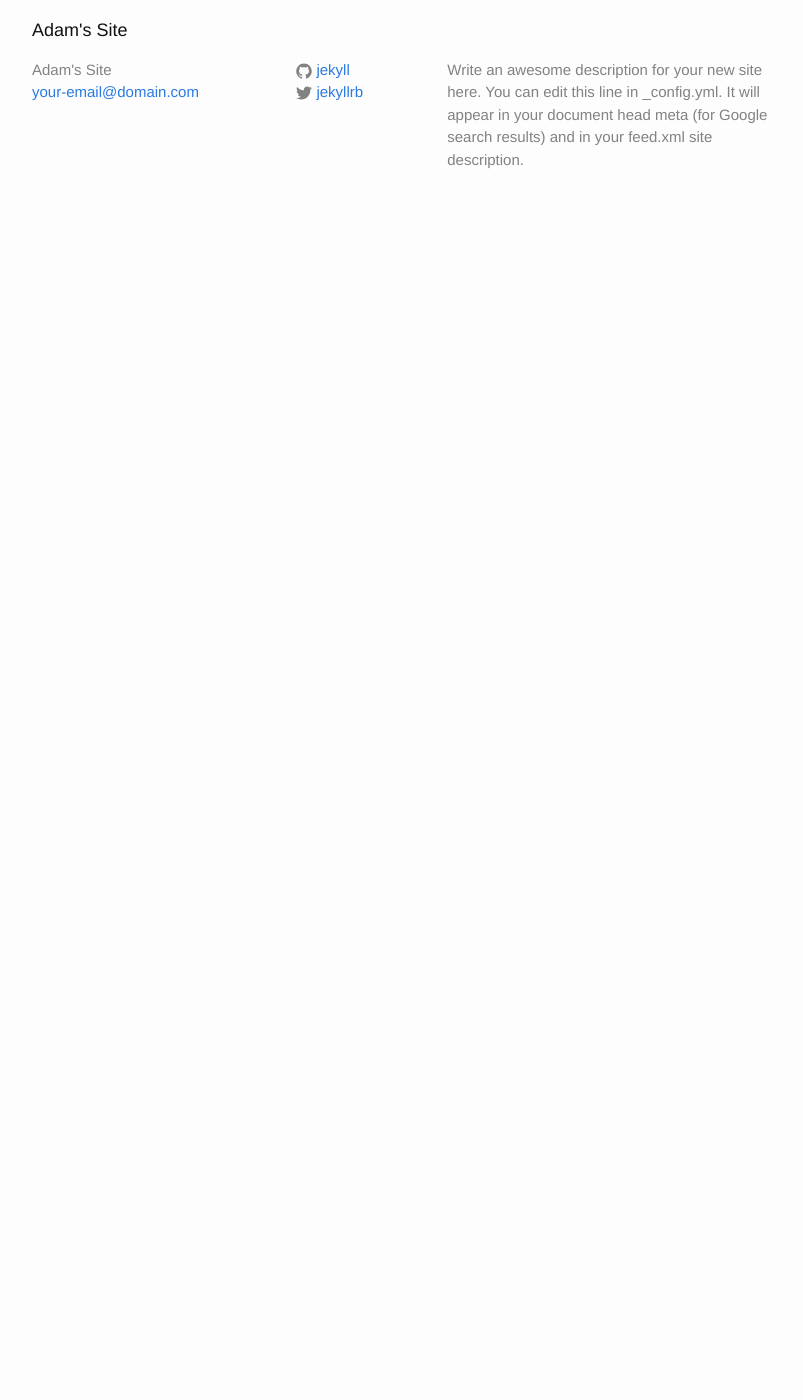
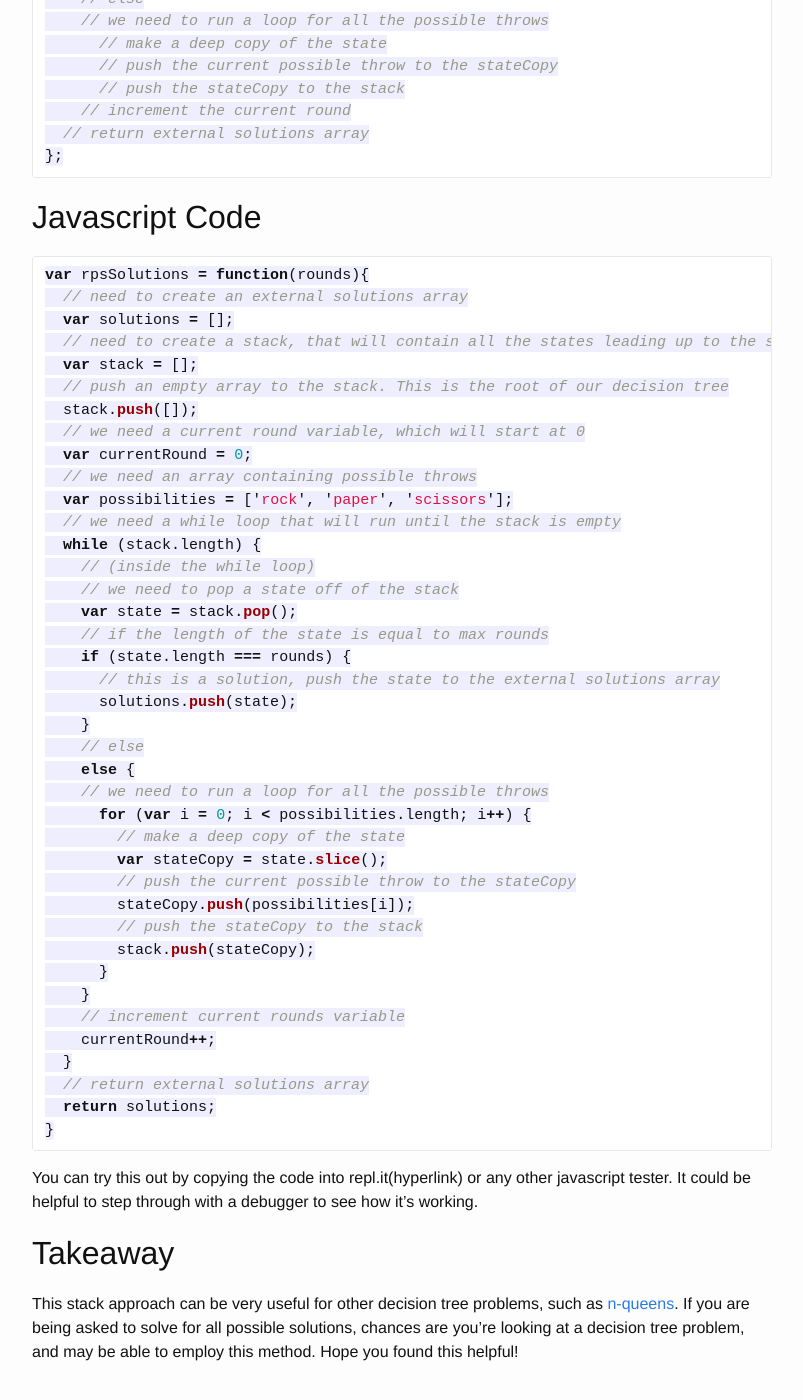
Before and after one commit to azellsworth/azellsworth.github.io, a Jekyll site: the page built from _posts/2015-07-08-solving-decision-trees-with-a-stack.md, in a window 1280 px wide and 1400 px high, scrolled down 1731 px. Shown: the whole window, without its empty margins (238-1041 px from the left). Built offline with Jekyll 4.4.1, drawn with Linux system fonts in a browser that asks for light colours; before the commit the page ends 1962 px from its top, so only the background shows below that; some of the changed text lies outside the part shown.

Commit message:
Add 2nd code block and add headings

````diff
--- a/_posts/2015-07-08-solving-decision-trees-with-a-stack.md
+++ b/_posts/2015-07-08-solving-decision-trees-with-a-stack.md
@@ -5,13 +5,17 @@ date:   2015-07-08 18:29:37
 categories: decision trees
 ---
 
-In this blog post, we will cover decision tree problems using a stack. This method was brought to our attention by Matthieu Faugere and Tim Quach, fellow students at [Hack Reactor](http://www.hackreactor.com).
+In this blog post, I'll cover decision tree problems using a stack. This method was brought to my attention by Matthieu Faugere and Tim Quach, fellow students at [Hack Reactor](http://www.hackreactor.com).
 
+## What is a Stack?
 A stack is a method of organizing data, where you add and remove from the top of the list. For example, when you place T-shirts into a drawer, you add shirts to the top of the pile and take out the top shirt first. When browsing the web, every time you click a link, you are adding a webpage to the history stack. Each time you press the back button, the browser is taking the webpage off the top of the history stack and showing it to you.
 
 It turns out that stacks can be used to solve some pretty complex problems in a straightforward manner.
 
-Say that you want to determine all the possible outcomes of a rocks, paper, scissors game. Let’s say there are 5 rounds in the game. The first round you have three options. The next round, you will have another set of three options for each variation of the first round. As you can see, the number of combinations is going to add up very quickly.( http://nicmitchell.com/wp-content/uploads/2014/11/rock-paper-scissors.jpg )
+##What is a Decision Tree?
+Say that you want to determine all the possible outcomes of a rocks, paper, scissors game. Let’s say there are 5 rounds in the game. The first round you have three options. The next round, you will have another set of three options for each variation of the first round. As you can see, the number of combinations is going to add up very quickly.
+
+![Rock, Paper, Scissors Decision Tree](http://nicmitchell.com/wp-content/uploads/2014/11/rock-paper-scissors.jpg)
 
 This is an example of a decision tree. Every level in a decision tree will expand based on the number of options you have (in this case: rock, paper, or scissors).
 
@@ -53,10 +57,52 @@ var rpsSolutions = function(rounds){
 };
 ```
 
-After writing the pseudocode, it’s trivial to write the function:
+##Javascript Code
 
-
+```javascript
+var rpsSolutions = function(rounds){
+  // need to create an external solutions array
+  var solutions = [];
+  // need to create a stack, that will contain all the states leading up to the solutions
+  var stack = [];
+  // push an empty array to the stack. This is the root of our decision tree
+  stack.push([]);
+  // we need a current round variable, which will start at 0
+  var currentRound = 0;
+  // we need an array containing possible throws
+  var possibilities = ['rock', 'paper', 'scissors'];
+  // we need a while loop that will run until the stack is empty
+  while (stack.length) {
+    // (inside the while loop)
+    // we need to pop a state off of the stack
+    var state = stack.pop();
+    // if the length of the state is equal to max rounds
+    if (state.length === rounds) {
+      // this is a solution, push the state to the external solutions array
+      solutions.push(state);
+    }
+    // else
+    else {
+    // we need to run a loop for all the possible throws
+      for (var i = 0; i < possibilities.length; i++) {
+        // make a deep copy of the state
+        var stateCopy = state.slice();
+        // push the current possible throw to the stateCopy
+        stateCopy.push(possibilities[i]);
+        // push the stateCopy to the stack
+        stack.push(stateCopy);
+      }
+    }
+    // increment current rounds variable
+    currentRound++;
+  }
+  // return external solutions array
+  return solutions;
+}
+```
 
 You can try this out by copying the code into repl.it(hyperlink) or any other javascript tester. It could be helpful to step through with a debugger to see how it’s working.
 
-This stack approach can be very useful for other decision tree problems, such as n-queens(hyperlink). If you are being asked to solve for all possible solutions, chances are you’re looking at a decision tree problem, and may be able to employ this method. Hope you found this helpful!
+##Takeaway
+
+This stack approach can be very useful for other decision tree problems, such as [n-queens](https://developers.google.com/optimization/puzzles/queens). If you are being asked to solve for all possible solutions, chances are you’re looking at a decision tree problem, and may be able to employ this method. Hope you found this helpful!
````
Also changed, not shown: other parts of _posts/2015-07-08-solving-decision-trees-with-a-stack.md (+1 -1 lines).
